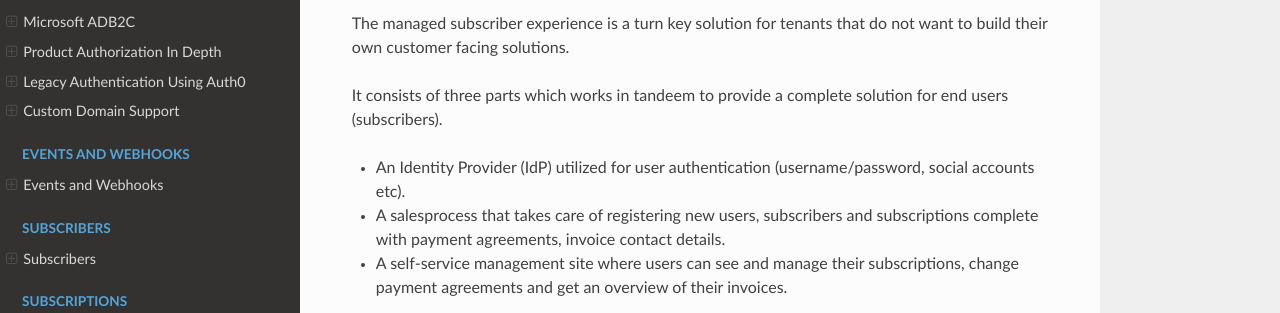
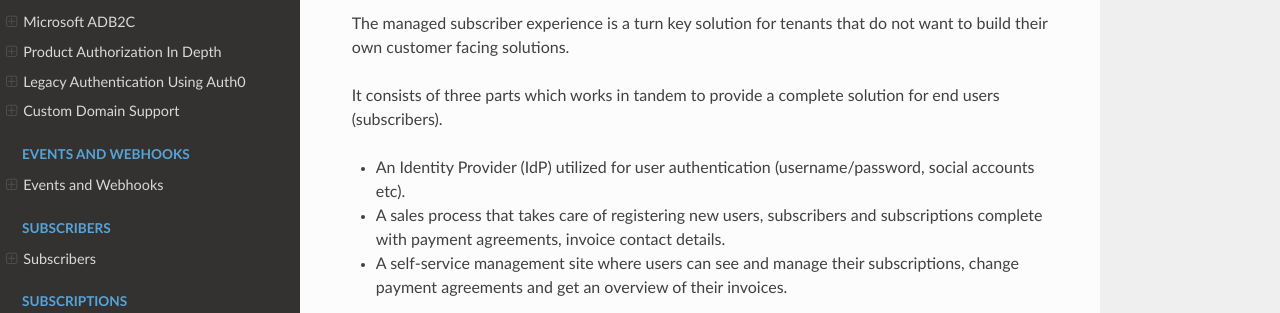
Before and after one commit to infosoftas/info-subscription-doc, a Sphinx documentation site: the page built from source/managed-experience/managed-introduction.rst, in a window 1280 px wide and 1118 px high. Shown: the part 148-461 px from the top of the window. Built offline with Sphinx 7.4.7 and the Read the Docs theme 3.1.0, drawn with Linux system fonts in a browser that asks for light colours; formulas are drawn with MathJax 3.

Commit message:
Work in progress

```diff
--- a/source/managed-experience/managed-introduction.rst
+++ b/source/managed-experience/managed-introduction.rst
@@ -4,10 +4,10 @@ Managed Subcriber Experience
 ============================
 The managed subscriber experience is a turn key solution for tenants that do not want to build their own customer facing solutions.
 
-It consists of three parts which works in tandeem to provide a complete solution for end users (subscribers).
+It consists of three parts which works in tandem to provide a complete solution for end users (subscribers).
 
 * An Identity Provider (IdP) utilized for user authentication (username/password, social accounts etc).
-* A salesprocess that takes care of registering new users, subscribers and subscriptions complete with payment agreements, invoice contact details.
+* A sales process that takes care of registering new users, subscribers and subscriptions complete with payment agreements, invoice contact details.
 * A self-service management site where users can see and manage their subscriptions, change payment agreements and get an overview of their invoices.
 
 While the components provided are enough to get most business going, there is typically some requirement to make them interact with an external web-site.
```
